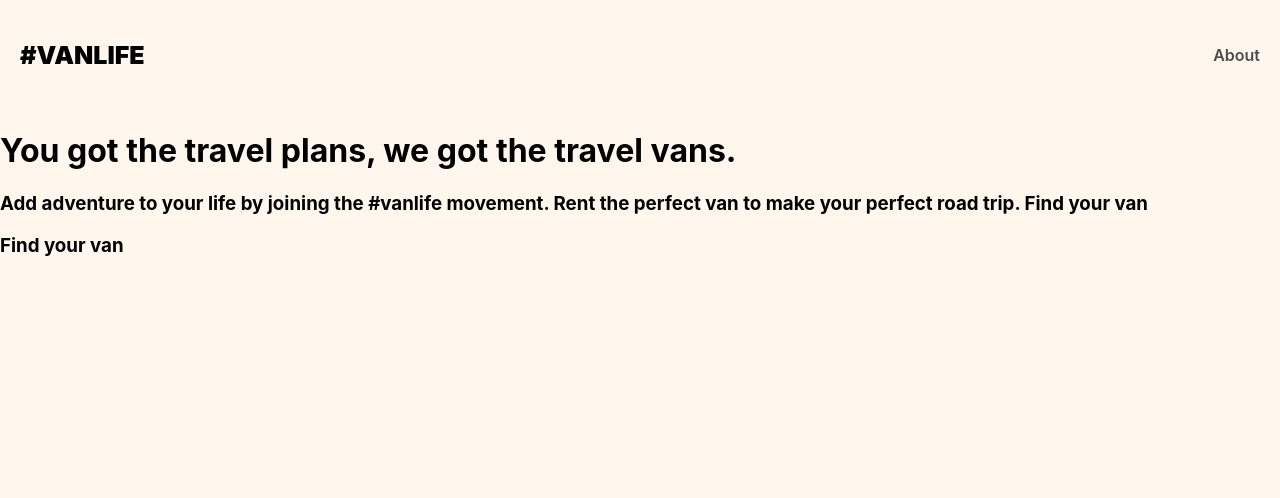
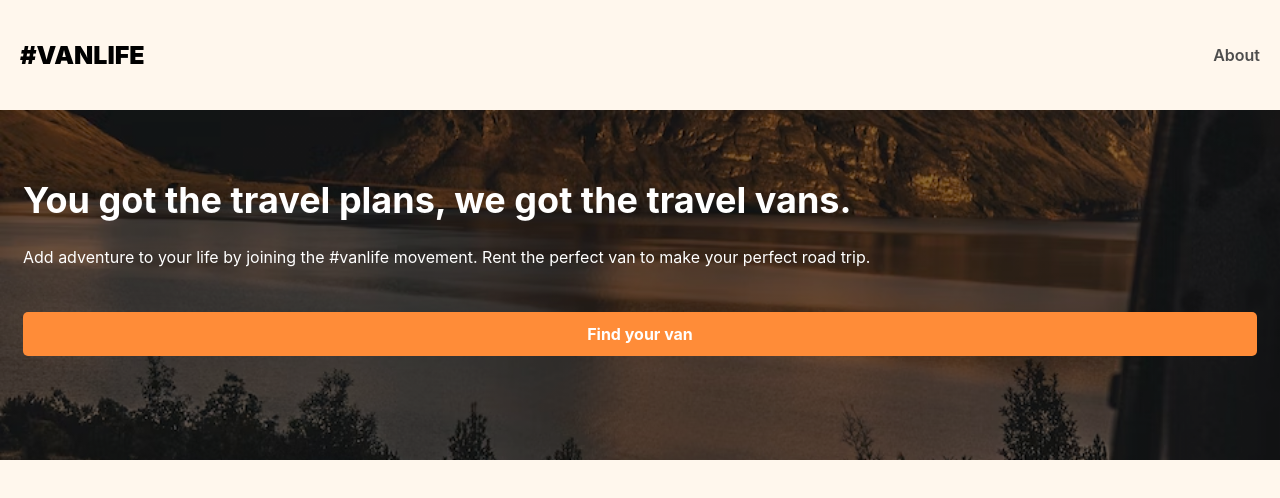
Before and after one commit to Musharraf1128/van_life, a React (Vite) app: page / in a window 1280 px wide. Shown: the top 498 px of the page. Built offline with nearby package versions, Linux system fonts and the light colour scheme.

Commit message:
corrected Home.jsx

```diff
--- a/src/index.css
+++ b/src/index.css
@@ -64,7 +64,7 @@ header a:hover {
 
 /*** HOME PAGE ***/
 .home-container {
-    background: linear-gradient(0deg, rgba(0, 0, 0, 0.46), rgba(0, 0, 0, 0.46)), url("./assets/images/home-hero.png") no-repeat center center;
+    background: linear-gradient(0deg, rgba(0, 0, 0, 0.46), rgba(0, 0, 0, 0.46)), url("../public/home-hero.png") no-repeat center center;
     -webkit-background-size: cover;
     -moz-background-size: cover;
     -o-background-size: cover;
@@ -107,7 +107,10 @@ header a:hover {
 
 /*** ABOUT PAGE ***/
 .about-hero-image {
-    max-width: 100%;
+    width: 100%;
+    height: 500px;
+    object-fit: cover;
+    object-position: center;
 }
 
 .about-page-content {
--- a/src/pages/Home.jsx
+++ b/src/pages/Home.jsx
@@ -1,13 +1,12 @@
+import React from "react"
+import { Link } from "react-router-dom"
+
 export default function Home() {
     return (
-        <main className='home-page'>
+        <div className="home-container">
             <h1>You got the travel plans, we got the travel vans.</h1>
-            <h3>Add adventure to your life by joining the #vanlife movement.
-                Rent the perfect van to make your perfect road trip.
-                Find your van</h3>
-            <div>
-                <h3>Find your van</h3>
-            </div>
-        </main>
+            <p>Add adventure to your life by joining the #vanlife movement. Rent the perfect van to make your perfect road trip.</p>
+            <Link to="vans">Find your van</Link>
+        </div>
     )
-}
+};
```
